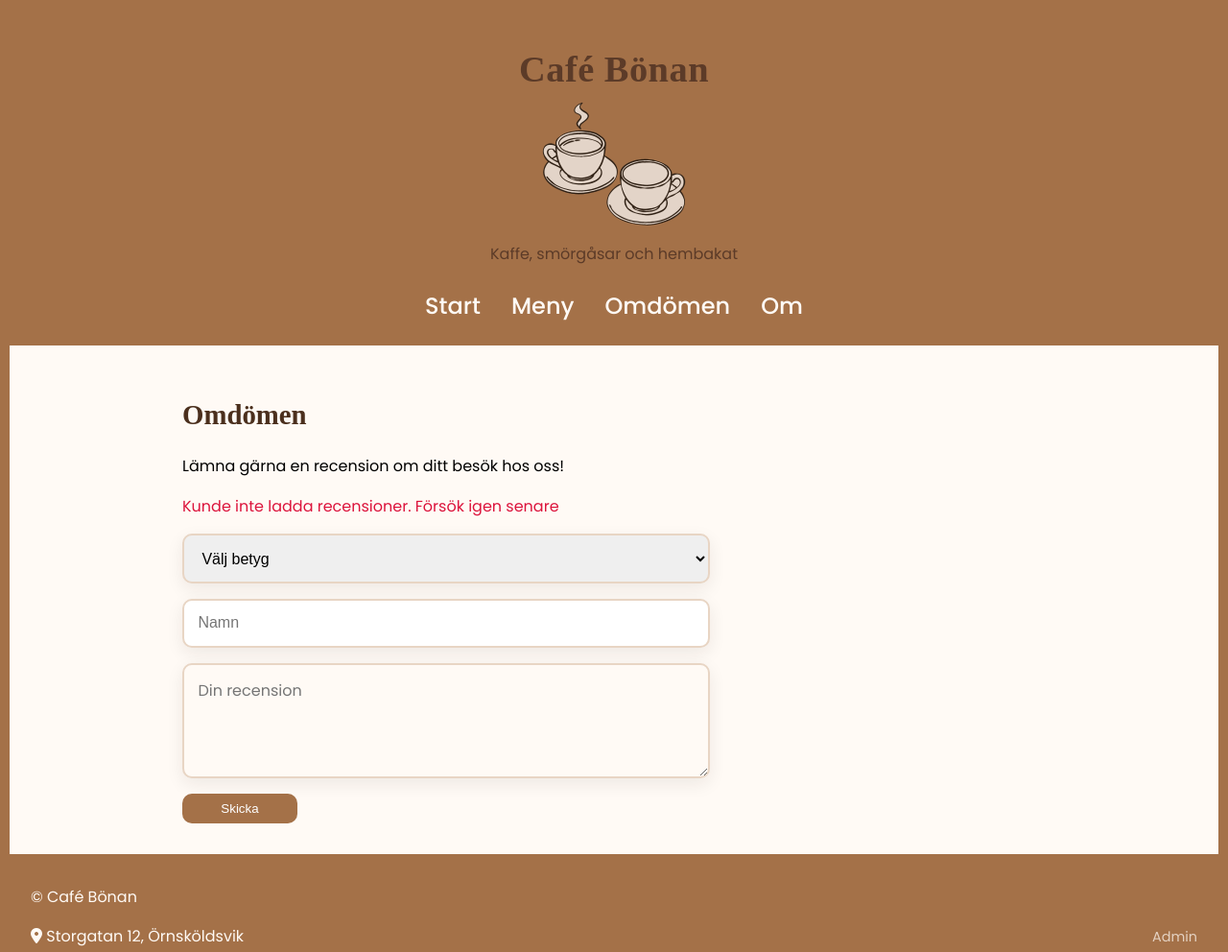
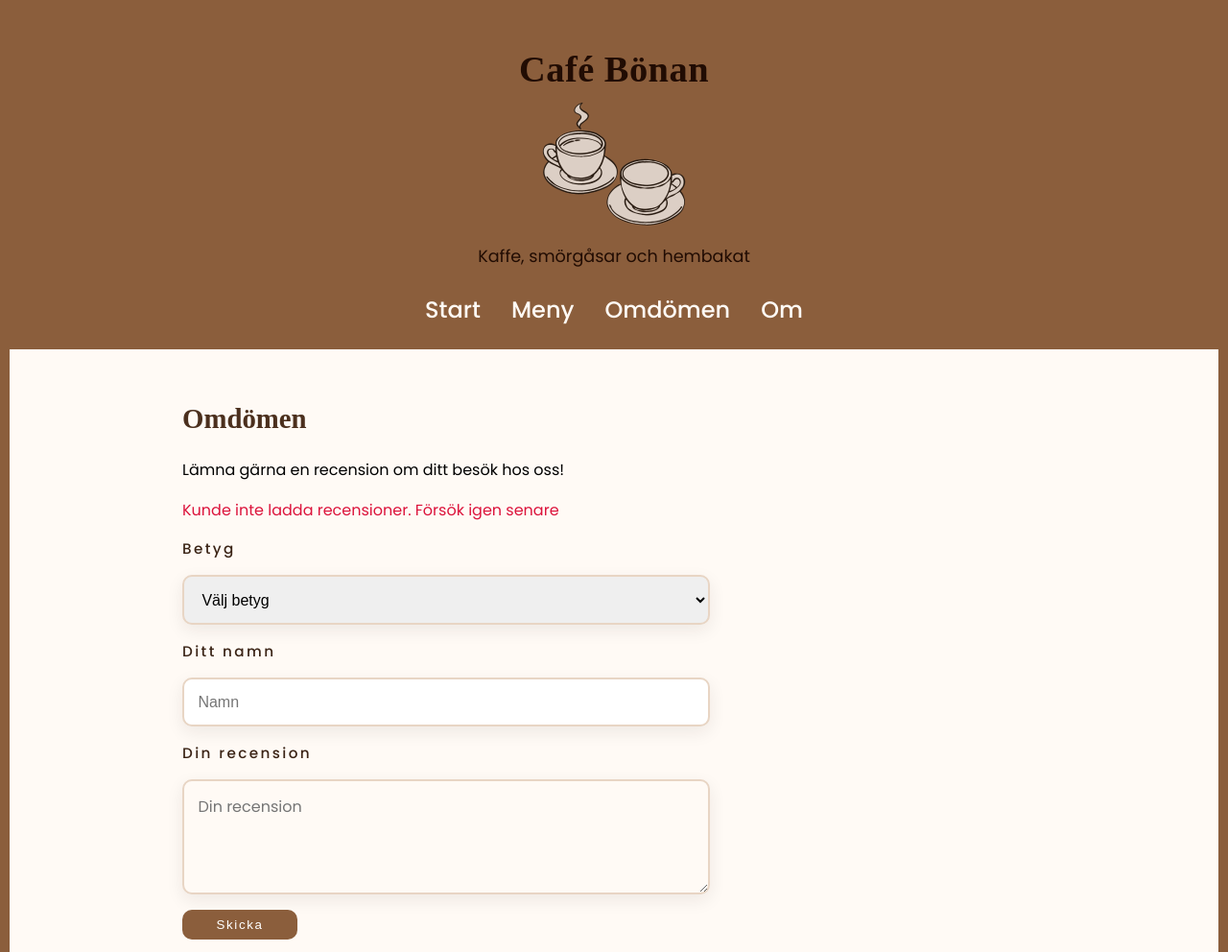
Before and after one commit to Kiim94/Projekt-Webbserver-Frontend, a website built with Vite: page reviews.html in a window 1280 px wide. Shown: the top 992 px of the page at 96% size. Built offline with nearby package versions, Linux system fonts and the light colour scheme; no server answers; a web font is replaced by a local one.

Commit message:
Ändrat styling och scroll till edit efter feedback

```diff
--- a/reviews.html
+++ b/reviews.html
@@ -27,6 +27,7 @@
     <p>Lämna gärna en recension om ditt besök hos oss!</p>
     <p id="smthWrong"></p>
         <form id="reviewForm" class="form">
+          <label for="rating">Betyg</label>
           <select name="rating" id="rating">
             <option value="" disabled selected>Välj betyg</option>
             <option value="1">⭐</option>
@@ -35,7 +36,9 @@
             <option value="4">⭐⭐⭐⭐</option>
             <option value="5">⭐⭐⭐⭐⭐</option>
           </select>
+          <label for="name">Ditt namn</label>
           <input id="name" placeholder="Namn">
+          <label for="message">Din recension</label>
           <textarea id="message" placeholder="Din recension"></textarea>
           <button>Skicka</button>
         </form>
--- a/src/_colors.scss
+++ b/src/_colors.scss
@@ -1,6 +1,6 @@
 // primärfärger
-$primary: #a47148;
-$primary-hover: #8b5e3c;
+$primary: #8b5e3c;
+$primary-hover: #a47148;
 $accent: #d3935f;
 
 // ytor/layout
@@ -11,9 +11,10 @@ $surface-alt: #e8d5c4;
 $text: #5c3b28;
 $text-dark: #3b2416;
 $text-muted: #7a7a7a;
+$text-very-dark: #08121E;
 
 // headings
-$heading-1: $primary;
+$heading-1: #210c03;
 $heading-2: #4b2f1d;
 $heading-3: #7a5a42;
 
--- a/src/adminMeny.js
+++ b/src/adminMeny.js
@@ -98,6 +98,9 @@ async function editItem(event){
     editingId = id;
     updateFormUI();
 
+    //lade till scroll så att vid klick på edit så rullas skärmen upp.
+    window.scrollTo({ top: 0, behavior: "smooth" });
+
     document.getElementById("name").value = item.name;
     document.getElementById("price").value = item.price;
     document.getElementById("category").value = item.category;
--- a/src/style.scss
+++ b/src/style.scss
@@ -202,12 +202,14 @@ header{
 }
 
 .title, .tagline{
-  color: color.$text;
+  color: color.$heading-1;
   margin-bottom: 0.2rem;
   text-align:center;
 }
+
 .tagline{
     margin-bottom:1.5rem;
+    font-size:1.1rem;
 }
 
 //footer
@@ -252,6 +254,14 @@ footer{
   button{
     align-self:flex-start;
     min-width:120px;
+    letter-spacing:0.1rem;
+  }
+  label{
+    display: block;
+    font-size: 0.95rem;
+    font-weight:500;
+    color:color.$text-dark;
+    letter-spacing:0.15rem;
   }
 }
 
@@ -428,11 +438,11 @@ button{
     font-size:1.2rem;
     font-weight:500;
     transition: all 0.2s ease;
-    color:color.$text;
+    color:color.$surface;
 
     &:hover{
-      background: color.$surface-alt;
-      color:color.$text-dark;
+
+      color:color.$text-very-dark;
       text-decoration:none;
     }
   }
@@ -449,7 +459,7 @@ button{
 }
 @media (max-width: 759px){
   html{
-    font-size:14px;
+    font-size:15px;
   }
   .menu-layout{
     grid-template-columns:1fr;
@@ -462,6 +472,6 @@ button{
 }
 @media (max-width: 599px){
   html{
-    font-size:12px;
+    font-size:14px;
   }
 }
```
Also changed, not shown: adminMeny.html (+5 -0 lines).
